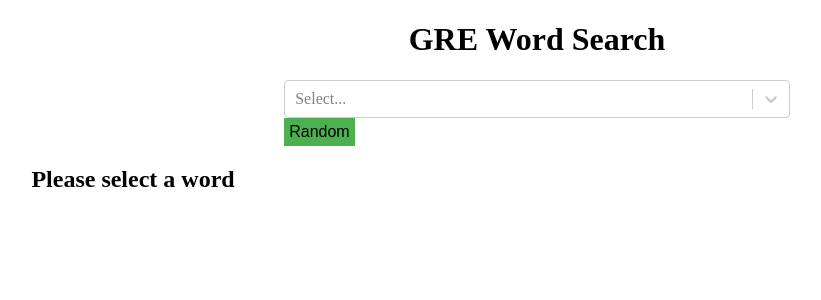
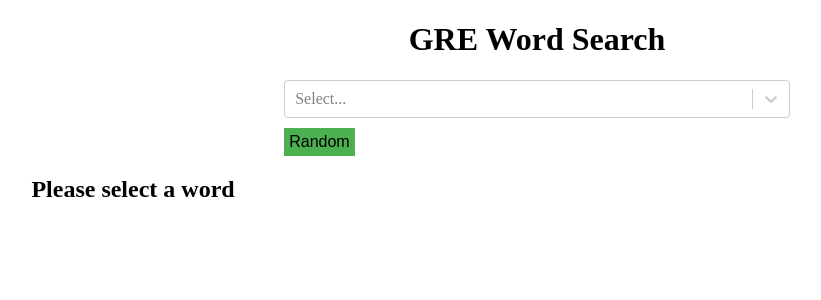
Before and after one commit to devabhixda/GRE_WordSearch, a React (Create React App) app: page / in a window 1280 px wide. Shown: the top 300 px of the page, without its empty margins (103-924 px from the left). Built offline with nearby package versions, Linux system fonts and the light colour scheme.

Commit message:
Update randomization

```diff
--- a/src/App.js
+++ b/src/App.js
@@ -6,7 +6,7 @@
 
 function App() {
   const [selectedOption, setSelectedOption] = useState('');
-  const [options, setOptions] = useState();
+  var [options, setOptions] = useState();
 
   useEffect(()=>{
     setOptions(Object.keys(data).sort().map(item=>({
@@ -34,12 +34,19 @@
   }
 
   const random = () => {
-    var random = randomNumber()
-    setSelectedOption(options[random])
+    document.getElementById("random").disabled = true;
+    options = shuffle(options)
   }
 
-  function randomNumber() {
-    return Math.floor(Math.random() * (options.length - 1))
+  function shuffle(array) {
+    let currentIndex = array.length,  randomIndex;
+    while (currentIndex != 0) {
+      randomIndex = Math.floor(Math.random() * currentIndex);
+      currentIndex--;
+      [array[currentIndex], array[randomIndex]] = [
+        array[randomIndex], array[currentIndex]];
+    }
+    return array;
   }
 
   const {value: itemData} = selectedOption
@@ -52,7 +59,8 @@
     textAlign: "center",
     textDecoration: 'none',
     display: 'inline-block',
-    fontSize: '16px'
+    fontSize: '16px',
+    marginTop: '10px'
   }
 
   return (
@@ -64,7 +72,7 @@
           onChange={handleSearchChange}
           options={options}
         />
-        <button style={btnStyle} onClick={random}>Random</button>
+        <button id='random' style={btnStyle} onClick={random}>Random</button>
       </div>
       <div key={itemData} style={{width:'80%', margin:'auto'}}>
       {
```
